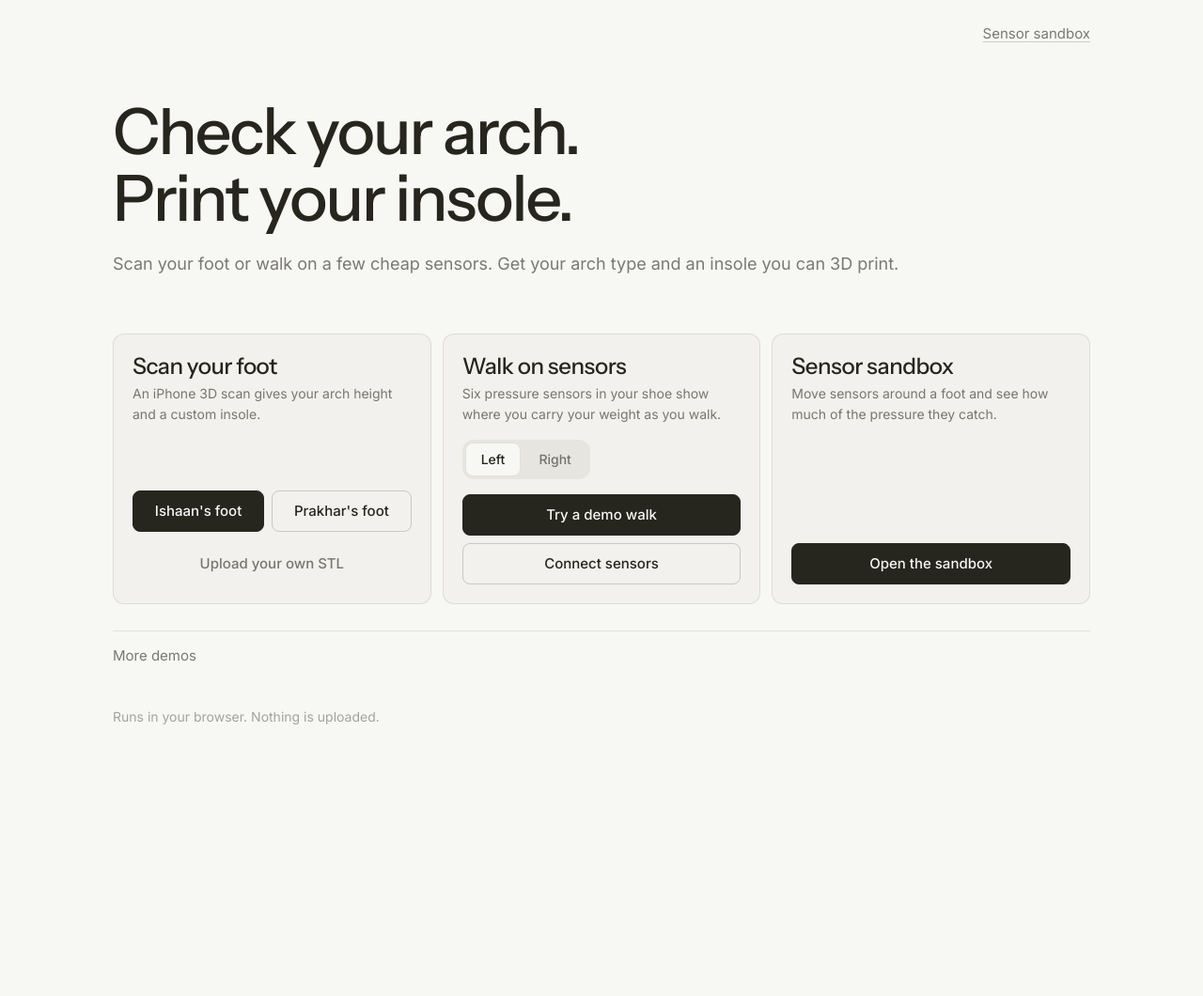
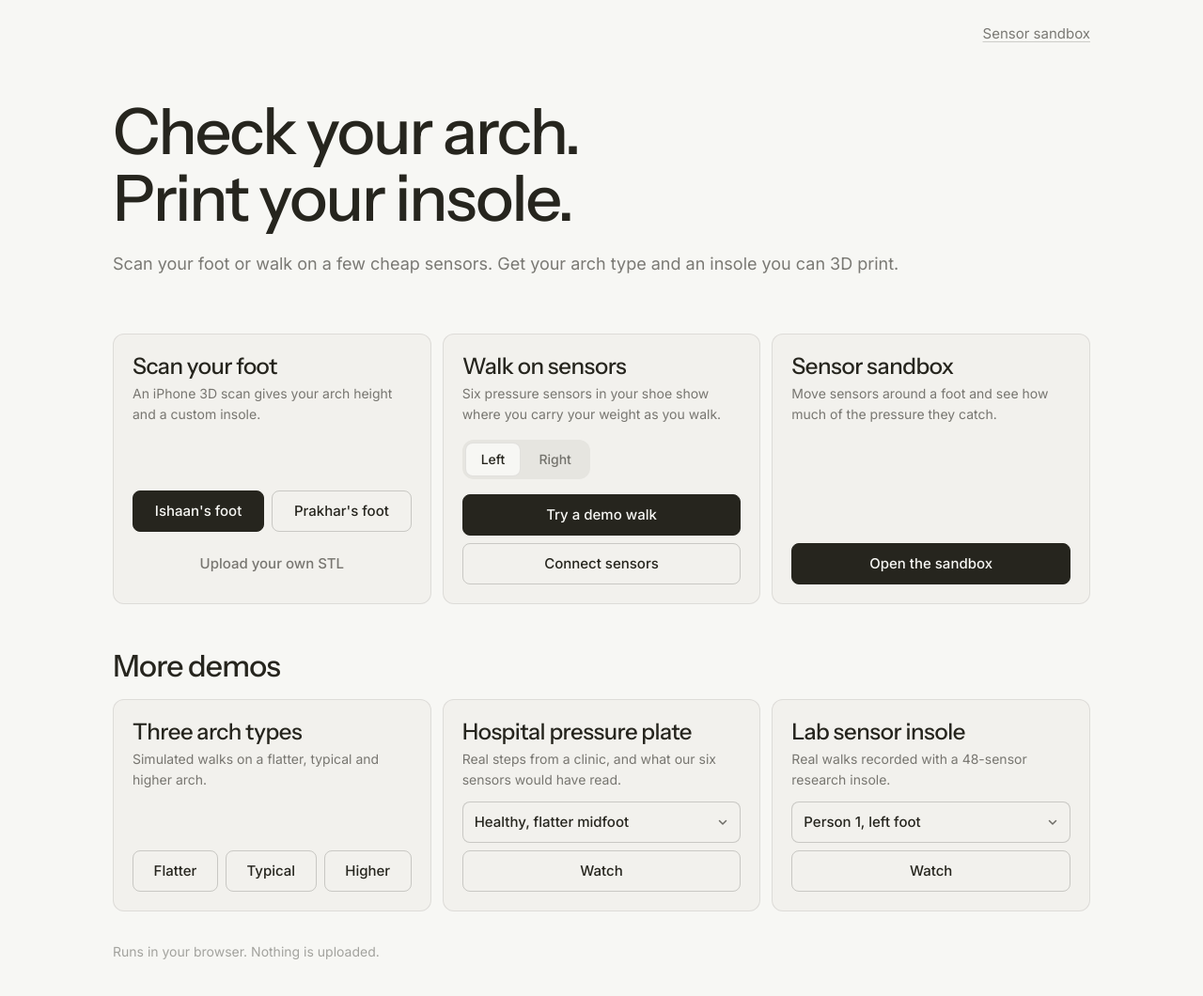
Before and after one commit to ishaanko/archy, a website built with Vite: page sim/index.html in a window 1280 px wide. Shown: the whole page at 94% size. Before the commit the page ends 822 px from the top, so only its background shows below. Built offline with nearby package versions, Linux system fonts and the light colour scheme.

Commit message:
style(sim): show More demos as an open section with a heading
The three extra demos are always visible under a More demos heading instead of a collapsed disclosure.

```diff
--- a/sim/index.html
+++ b/sim/index.html
@@ -60,8 +60,8 @@
         </div>
       </section>
 
-      <details class="more">
-        <summary>More demos</summary>
+      <section class="group more" aria-labelledby="h-more">
+        <h2 id="h-more" class="section-title">More demos</h2>
         <div class="tiles">
           <div class="tile panel">
             <span class="name">Three arch types</span>
@@ -89,7 +89,7 @@
             </div>
           </div>
         </div>
-      </details>
+      </section>
       <p class="foot">Runs in your browser. Nothing is uploaded.</p>
     </div>
 
--- a/sim/src/style.css
+++ b/sim/src/style.css
@@ -80,8 +80,8 @@ input[type="number"] { font: inherit; width: 5rem; min-height: 2.25rem; padding:
 #est-box { margin-top: 1.25rem; }
 #est-text { margin-top: .5rem; color: var(--text-sec); font-size: .9375rem; }
 #sole-note { margin-top: .75rem; color: var(--text-sec); font-size: .9375rem; }
-.more { margin-top: 1.75rem; }
-.more > .tiles { margin: .5rem 0 0; }
+.more { margin-top: 3rem; }
+.section-title { font: 500 2rem/1.15 var(--font-display); letter-spacing: -.025em; margin-bottom: 1rem; }
 a.btn { text-decoration: none; }
 .foot { margin-top: 2rem; font-size: .875rem; color: var(--text-tertiary); }
 
```
